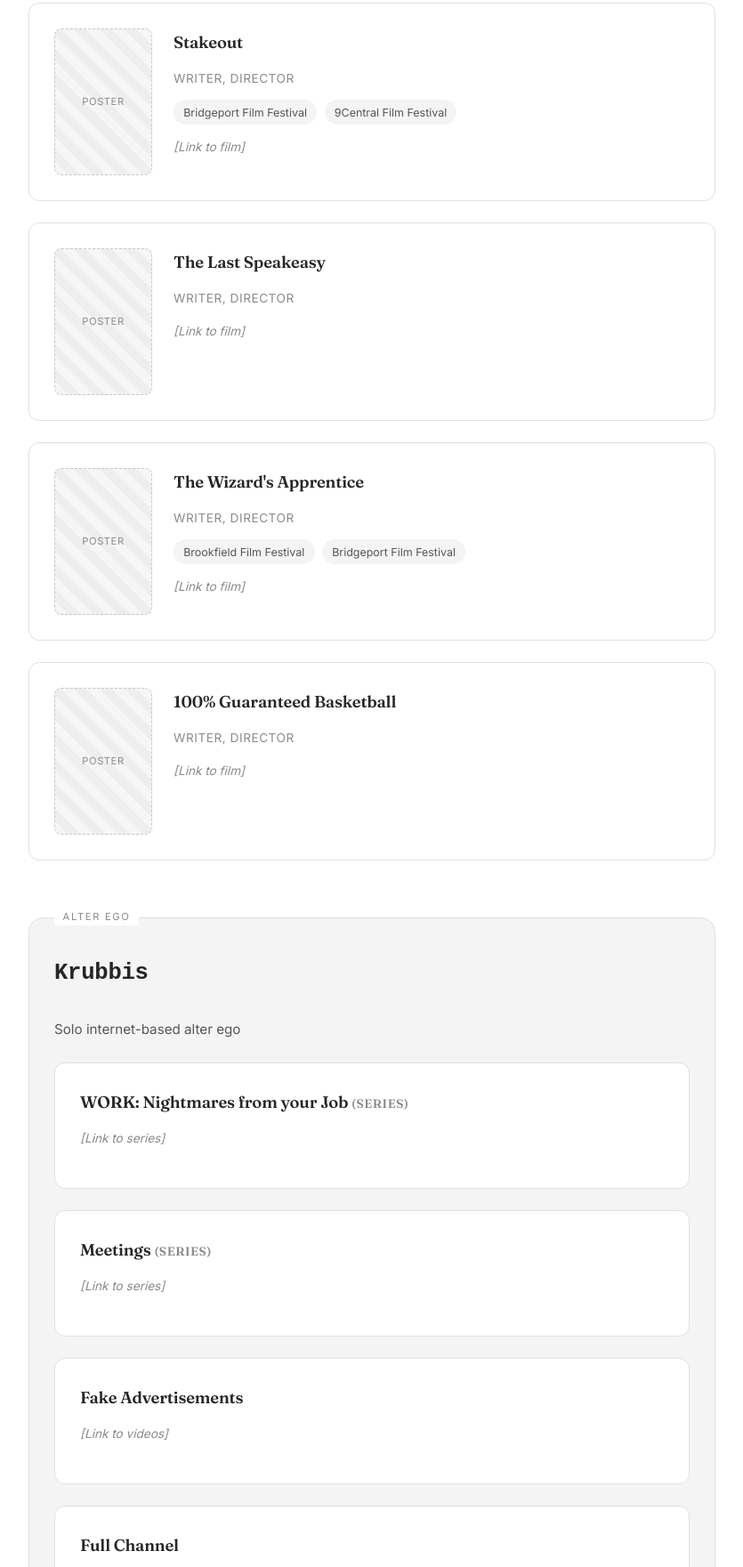
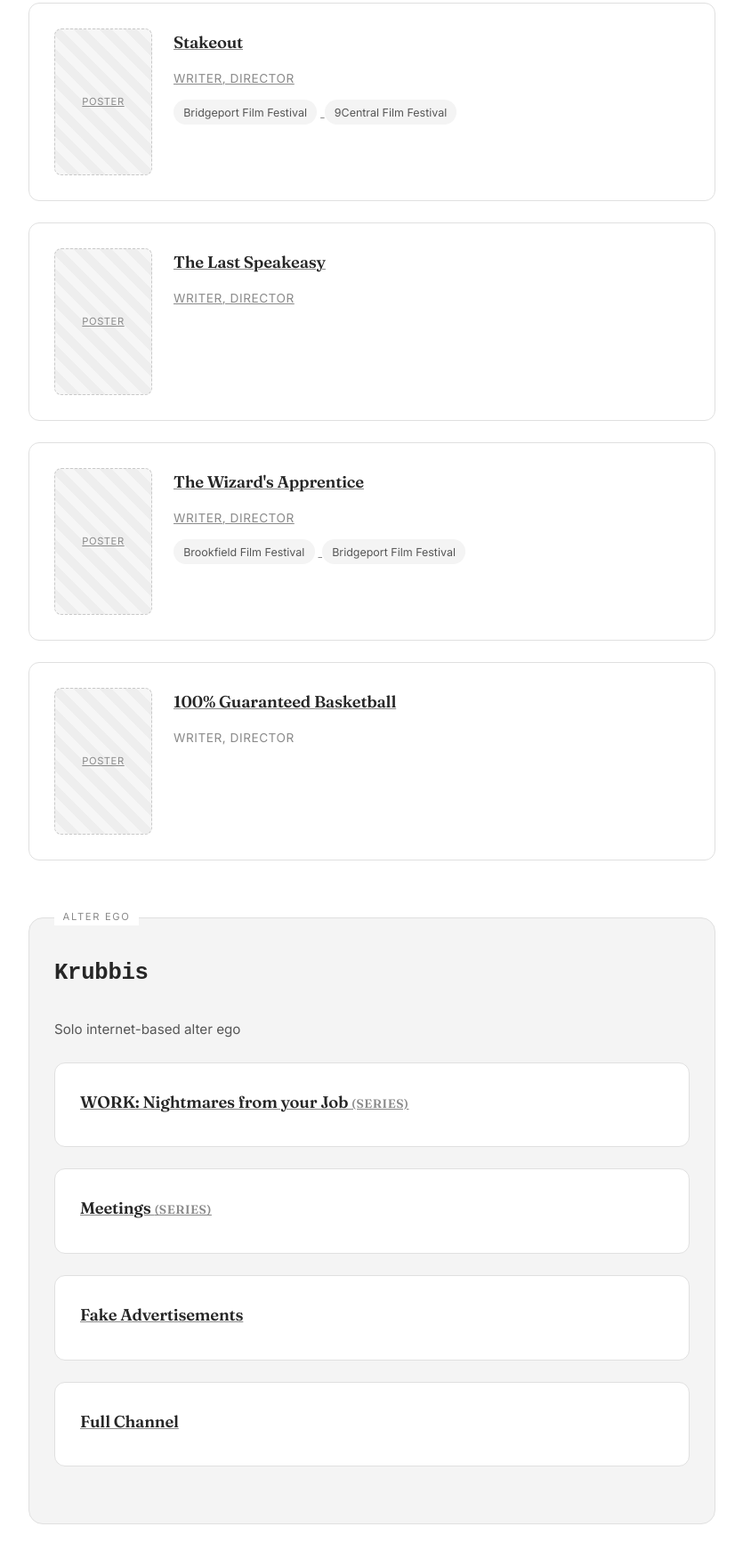
Before and after one commit to kwingo11/my-portfolio, a plain HTML site: page filmmaking.html in a window 1280 px wide. Shown: the part 1039-2800 px from the top of the page at 89% size, without its empty margins (222-1057 px from the left). Drawn offline with Linux system fonts and the light colour scheme.

Commit message:
Add files via upload

```diff
--- a/filmmaking.html
+++ b/filmmaking.html
@@ -20,7 +20,7 @@
     <h1>Filmmaking</h1>
     <p>Filmmaking is my creative passion.</p>
     <p>I write, direct, and act in independent films.</p>
-    <p>As a co-founder of Hang Out Films, I lead workshops, produce films, and organize film festivals.</p>
+    <p>As a co-founder of <a href="https://hangoutfilms.com"Hang Out Films, I lead workshops, produce films, and organize film festivals.</p>
     <p>I also meet with friends at Movie Club every Wednesday to watch carefully curated cinema. I'm the Creative Director of Movie Club, but that's kind of a made up title (like all titles).</p>
 
     <h2>Films</h2>
@@ -31,7 +31,6 @@
         <h3>CRABS!</h3>
         <p class="meta">Co-writer, Actor</p>
         <span class="badge">2nd Place — Two Roads Roadsmary's Baby Horror Film Competition</span>
-        <p class="placeholder">[Link to film]</p>
       </div>
     </div>
 
@@ -40,7 +39,6 @@
       <div class="film-content">
         <h3>Poetry of Trees</h3>
         <p class="meta">Writer, Director</p>
-        <p class="placeholder">[Link to film]</p>
       </div>
     </div>
 
@@ -51,7 +49,6 @@
         <p class="meta">Writer, Director</p>
         <span class="badge">Bridgeport Film Festival</span>
         <span class="badge">9Central Film Festival</span>
-        <p class="placeholder">[Link to film]</p>
       </div>
     </div>
 
@@ -60,7 +57,6 @@
       <div class="film-content">
         <h3>The Last Speakeasy</h3>
         <p class="meta">Writer, Director</p>
-        <p class="placeholder">[Link to film]</p>
       </div>
     </div>
 
@@ -71,16 +67,14 @@
         <p class="meta">Writer, Director</p>
         <span class="badge">Brookfield Film Festival</span>
         <span class="badge">Bridgeport Film Festival</span>
-        <p class="placeholder">[Link to film]</p>
       </div>
     </div>
 
     <div class="card film-card">
       <div class="poster-placeholder">Poster</div>
       <div class="film-content">
-        <h3>100% Guaranteed Basketball</h3>
+        <a href="https://youtu.be/SjYJv8mk50M?si=ZvMbg0pxzz1pdVsW"><h3>100% Guaranteed Basketball</h3></a>
         <p class="meta">Writer, Director</p>
-        <p class="placeholder">[Link to film]</p>
       </div>
     </div>
 
@@ -89,23 +83,19 @@
       <p class="intro">Solo internet-based alter ego</p>
 
       <div class="card">
-        <h3>WORK: Nightmares from your Job <span class="meta">(Series)</span></h3>
-        <p class="placeholder">[Link to series]</p>
+        <a href="https://youtube.com/playlist?list=PLoatXRt6NicfovRjdJzaZ-Qcx__cVROSV&si=icB-krE_a-iYxYAj"><h3>WORK: Nightmares from your Job <span class="meta">(Series)</span></h3></a>
       </div>
 
       <div class="card">
-        <h3>Meetings <span class="meta">(Series)</span></h3>
-        <p class="placeholder">[Link to series]</p>
+        <a href="https://youtube.com/playlist?list=PLoatXRt6NiceIHBdGpHHq-9-557qmDjzz&si=L7PHomBLvhlZ50Bz"><h3>Meetings <span class="meta">(Series)</span></h3></a>
       </div>
 
       <div class="card">
-        <h3>Fake Advertisements</h3>
-        <p class="placeholder">[Link to videos]</p>
+       <a href="https://youtube.com/playlist?list=PLoatXRt6NiceVzQvBFXOFkZTMK-LHtXdd&si=rJaPzrhMWM1FUY28"><h3>Fake Advertisements</h3></a>
       </div>
 
       <div class="card">
-        <h3>Full Channel</h3>
-        <p class="placeholder">[Link to channel]</p>
+     <a href="https://www.youtube.com/@krubbis">   <h3>Full Channel</h3></a>
       </div>
     </section>
   </main>
```
Also changed, not shown: about.html (+2 -2 lines), experience.html (+3 -8 lines), index.html (+0 -3 lines).
